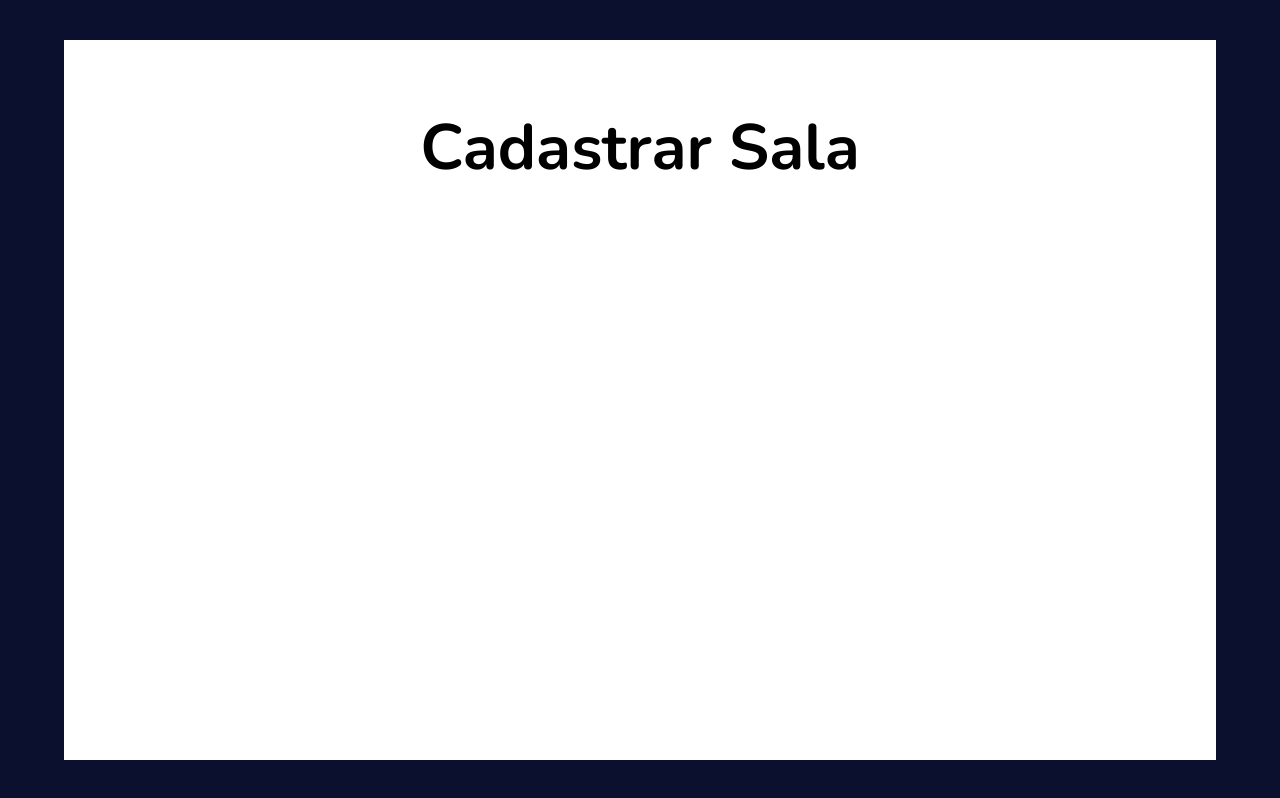
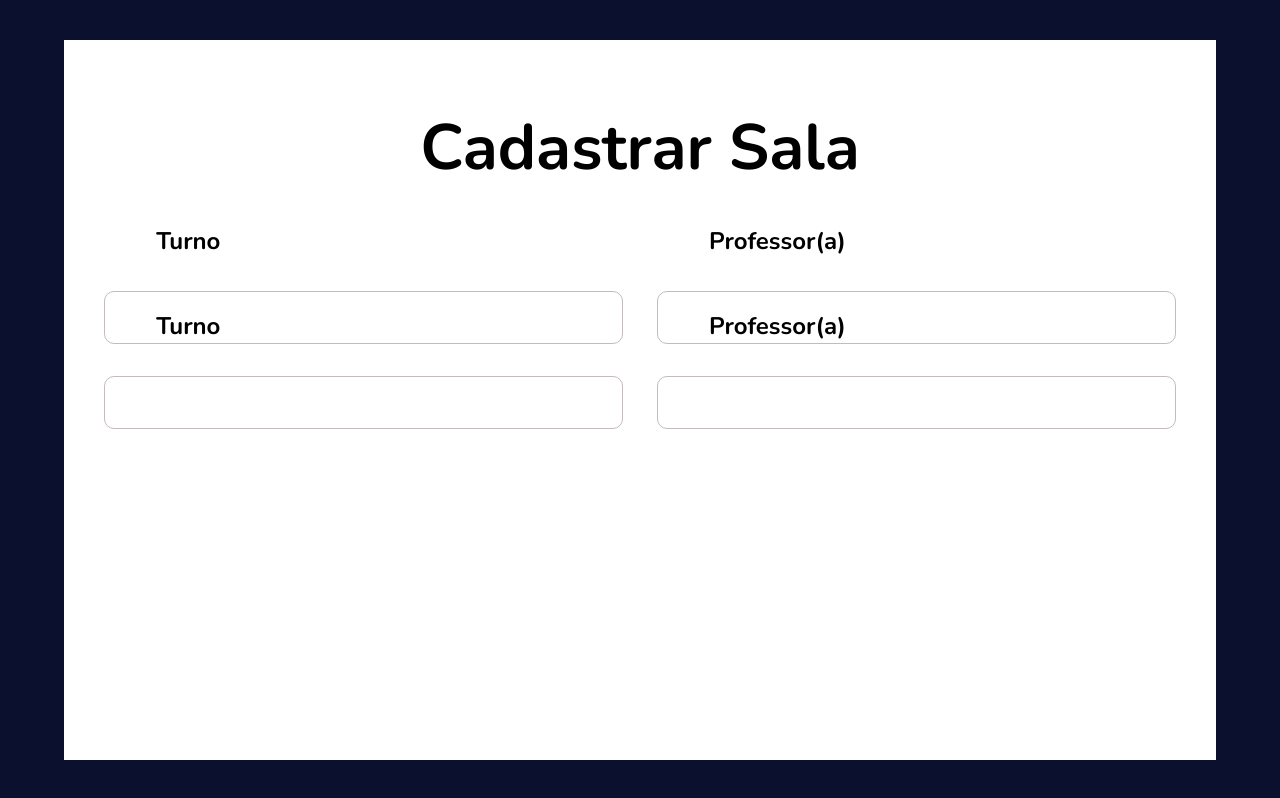
Before and after one commit to neresdev/nrs-school-front, a React (Vite) app: page /new-room in a window 1280 px wide. Both pictures are taken after typing "name@example.com", "Sample123" into the empty fields and a click on the button "Entrar". Built offline with nearby package versions, Linux system fonts and the light colour scheme.

Commit message:
wip: new classrooms page

```diff
--- a/src/components/NewRoom/index.css
+++ b/src/components/NewRoom/index.css
@@ -13,12 +13,52 @@
     height: 90%;
     padding-top: 5%;
     display: flex;
-    justify-content: center;
-
+    flex-direction: column;
+    gap: 5%;
+    align-items: center;
 }
 
 
 .newroom-body h1 {
-    font-size: 4rem;
+    font-size: 4em;
+}
+
+.newroom-line-container {
+    width: 100%;
+    height: 100%;
+}
+
+.newrooom-line {
+    display: flex;
+    width: 100%;
+    justify-content: center;
+    gap: 3%;
 
 }
+
+.newroom-body .newroom-label {
+    font-size: 1.5em;
+    font-weight: 700;
+    width: 45%;
+    display: grid;
+    gap: 40%;
+}
+
+.newroom-body .newroom-label p {
+    padding-left: 10%;
+
+}
+
+.newroom-body .newroom-label input{
+    font-size: 50%;
+    padding-left: 2%;
+    border: 1px solid #c4bcbc;
+    border-radius: 10px;
+    height: 53px;
+    width: 100%;
+}
+
+.newroom-body .newroom-label input:focus{
+    border: 1px solid #c4bcbc;
+    outline: none;
+}
--- a/src/components/NewRoom/index.jsx
+++ b/src/components/NewRoom/index.jsx
@@ -5,6 +5,18 @@ export default function NewRoom(){
         <div className="newroom-container">
             <div className='newroom-body'>
                 <h1>Cadastrar Sala</h1>
+                <div className='newroom-line-container'>
+                    <div className='newrooom-line'>
+                        <label className='newroom-label'> <p> Turno </p> <input /> </label>
+                        <label className='newroom-label'> <p>Professor(a)</p> <input /> </label>
+                    </div>
+                    <div className='newrooom-line'>
+                        <label className='newroom-label'> <p> Turno </p> <input /> </label>
+                        <label className='newroom-label'> <p>Professor(a)</p> <input /> </label>
+                    </div>
+                </div>
+
+
             </div>
 
         </div>
```
